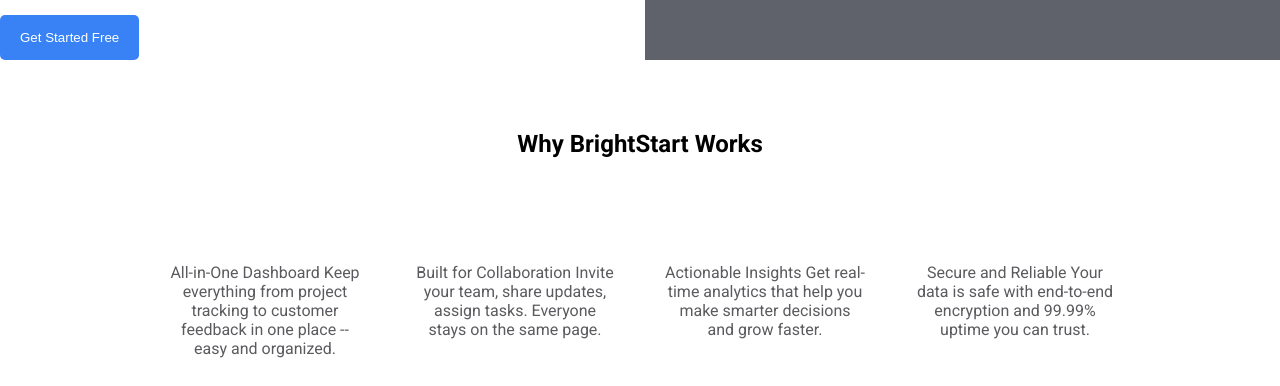
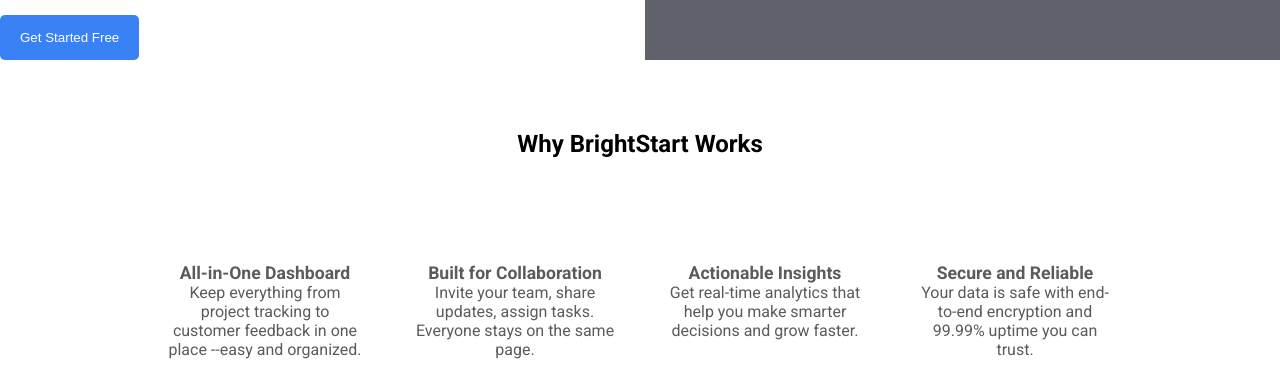
Before and after one commit to Mr-Bismark/odin-project-landing-page, a plain HTML site: page index.html in a window 1280 px wide. Shown: the part 414-800 px from the top of the page. Drawn offline with Linux system fonts and the light colour scheme.

Commit message:
fix(style): Style the card titles to stand out

```diff
--- a/style.css
+++ b/style.css
@@ -117,3 +117,9 @@
     text-align: center;
     color: #5b5b5f;
 }
+
+.info .cards .cardTitle{
+    font-weight: bold;
+    display: block;
+    font-size: 1.1em;
+}
```
